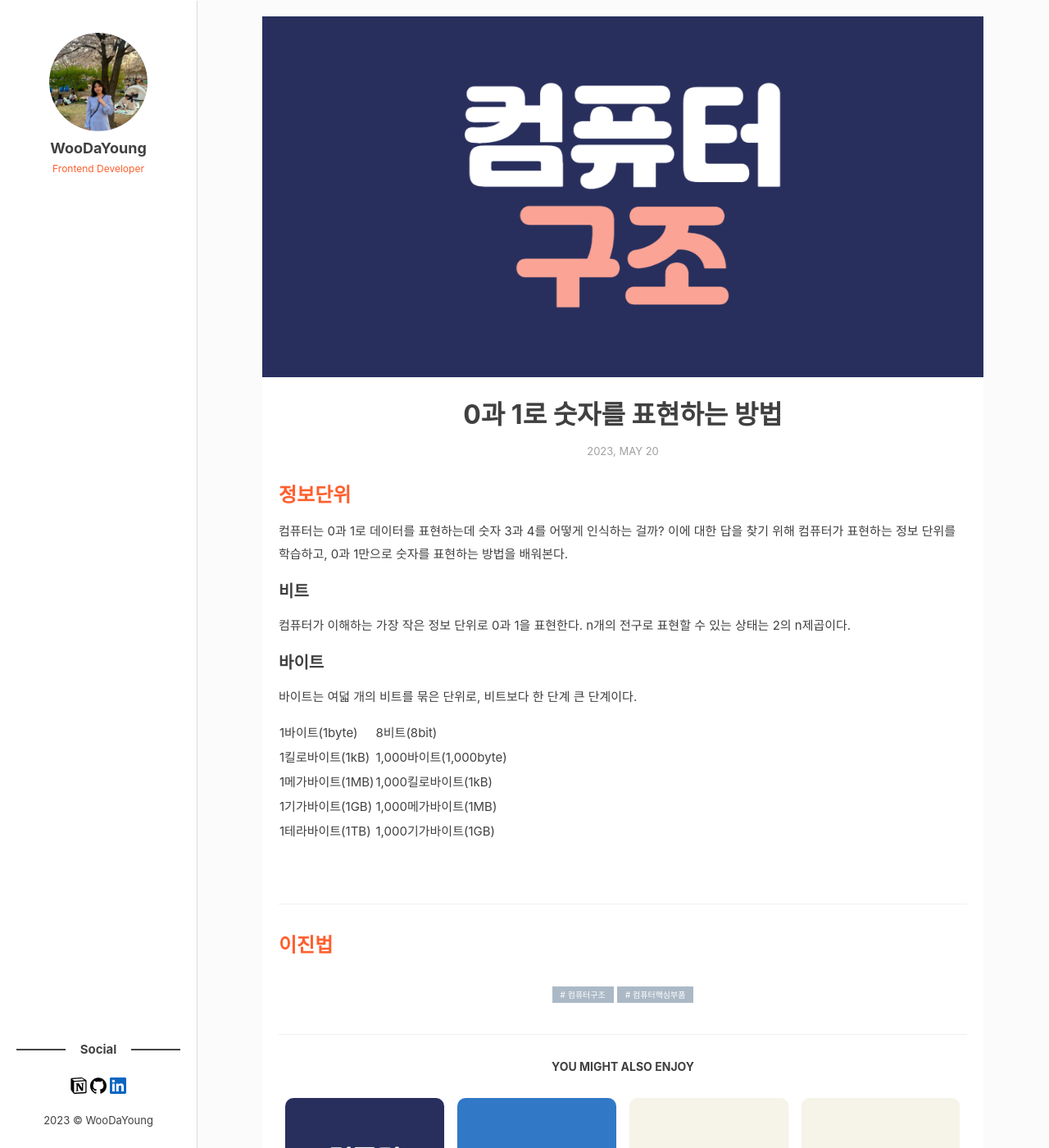
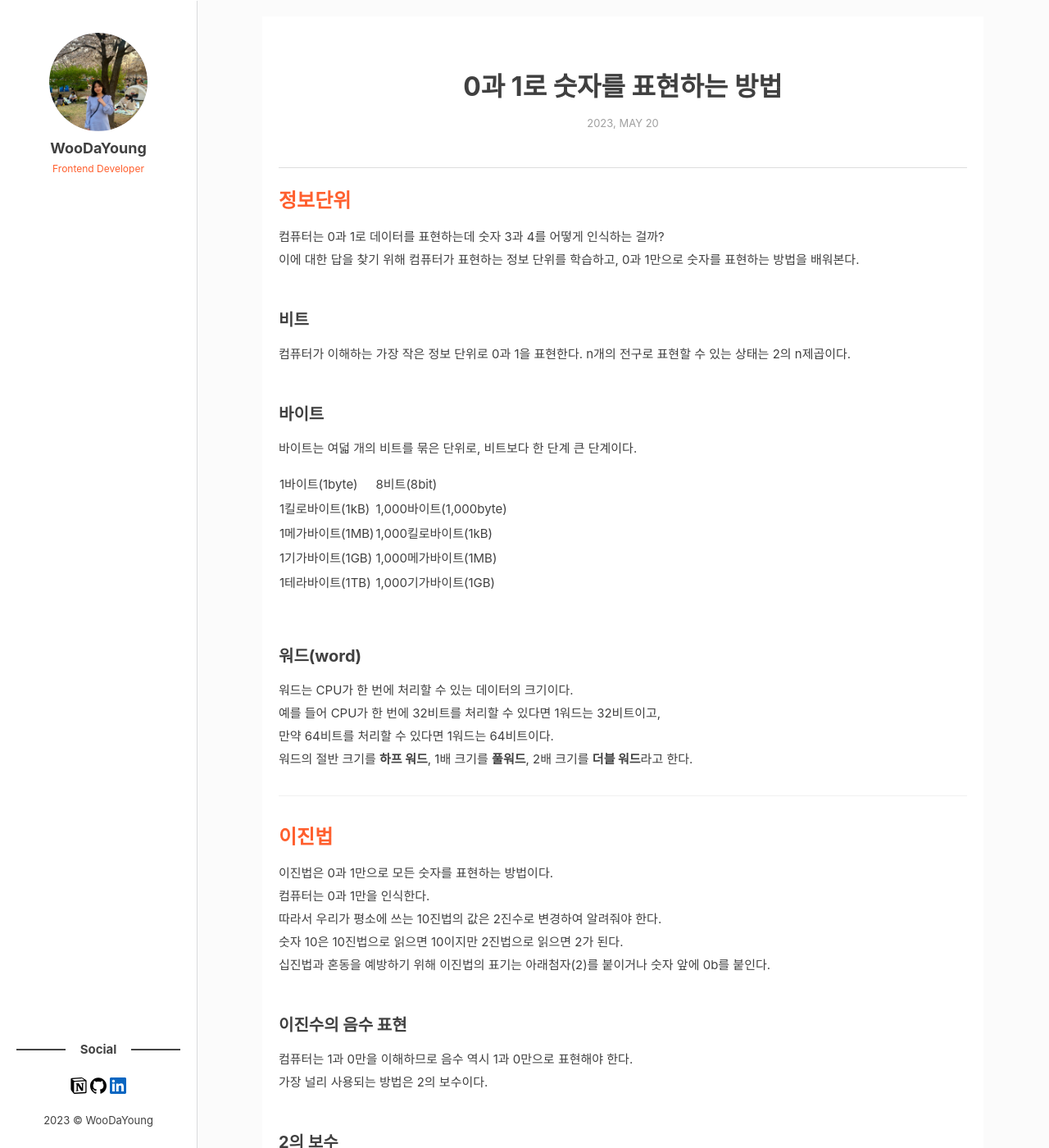
Before and after one commit to DaYoung-woo/DaYoung-woo.github.io, a Jekyll site: the page built from _posts/2023-05-20-0과-1로-숫자를-표현하는-방법.md, in a window 1280 px wide and 1400 px high. Shown: the whole window at 82% size. Built offline with Jekyll 4.4.1, drawn with Linux system fonts in a browser that asks for light colours; some web fonts are replaced; some of the changed text lies outside the part shown.

Commit message:
SVG 파일 글 업로드

```diff
--- a/_layouts/post.html
+++ b/_layouts/post.html
@@ -15,10 +15,10 @@
         </div>
       </div>
     </header>
-    {% if page.image %}
+    <!-- {% if page.image %}
     <div class="c-article__image o-opacity" style="background-image: url( {{"/images/" | prepend: site.baseurl | append : page.image}} )"></div>
     {% else %}
-    {% endif %}
+    {% endif %} -->
     <div class="c-wrap-content">
       <header class="c-article__header">
         <h1 class="c-article__title">{{page.title}}</h1>
--- a/_posts/2023-05-18-컴퓨터-구조의-큰-그림.markdown
+++ b/_posts/2023-05-18-컴퓨터-구조의-큰-그림.markdown
@@ -1,7 +1,7 @@
 ---
 layout: post
 title: 컴퓨터 구조의 큰 그림
-image: computer_architecture.png
+image: computer_architecture_logo.png
 excerpt: 컴퓨터 구조의 큰 그림
 categories: 컴퓨터구조
 tags: [컴퓨터구조, 컴퓨터핵심부품]
--- a/_posts/2023-05-20-0과-1로-숫자를-표현하는-방법.md
+++ b/_posts/2023-05-20-0과-1로-숫자를-표현하는-방법.md
@@ -1,22 +1,23 @@
 ---
 layout: post
 title: 0과 1로 숫자를 표현하는 방법
-image: computer_architecture.png
+image: computer_architecture_logo.png
 excerpt: 0과 1로 숫자를 표현하는 방법
 categories: 컴퓨터구조
-tags: [컴퓨터구조, 컴퓨터핵심부품]
+tags: [비트, 바이트, 이진법]
 ---
 
 ### 정보단위
 
 컴퓨터는 0과 1로 데이터를 표현하는데 숫자 3과 4를 어떻게 인식하는 걸까?
 이에 대한 답을 찾기 위해 컴퓨터가 표현하는 정보 단위를 학습하고, 0과 1만으로 숫자를 표현하는 방법을 배워본다.
-
+<br />
 
 #### 비트
 
 컴퓨터가 이해하는 가장 작은 정보 단위로 0과 1을 표현한다.
 n개의 전구로 표현할 수 있는 상태는 2의 n제곱이다.
+<br />
 
 #### 바이트
 
@@ -31,6 +32,85 @@
 
 <br/>
 
+#### 워드(word)
+
+워드는 CPU가 한 번에 처리할 수 있는 데이터의 크기이다.
+예를 들어 CPU가 한 번에 32비트를 처리할 수 있다면 1워드는 32비트이고,
+만약 64비트를 처리할 수 있다면 1워드는 64비트이다.
+워드의 절반 크기를 **하프 워드**, 1배 크기를 **풀워드**, 2배 크기를 **더블 워드**라고 한다.
+
 ---
 
 ### 이진법
+
+이진법은 0과 1만으로 모든 숫자를 표현하는 방법이다.
+컴퓨터는 0과 1만을 인식한다.
+따라서 우리가 평소에 쓰는 10진법의 값은 2진수로 변경하여 알려줘야 한다.
+숫자 10은 10진법으로 읽으면 10이지만 2진법으로 읽으면 2가 된다.
+십진법과 혼동을 예방하기 위해 이진법의 표기는 아래첨자(2)를 붙이거나 숫자 앞에 0b를 붙인다.
+<br/>
+
+#### 이진수의 음수 표현
+
+컴퓨터는 1과 0만을 이해하므로 음수 역시 1과 0만으로 표현해야 한다.
+가장 널리 사용되는 방법은 2의 보수이다.
+<br/>
+
+#### 2의 보수
+
+이미지 1
+
+2의 보수는 '어떤 수를 그보다 큰 2의 n제곱에서 뺀 값'을 의미한다.
+쉽게 구하는 방법은 '모든 0과 1을 뒤집고 1을 더한 값'이라고 생각하면 된다.
+
+이미지 2
+
+어떤 수의 음수를 구하고 다시 음수를 구하면 처음 그 수가 된다.
+2의 보수 역시 2번 구하면 처음 수가 된다.
+-10(₂)와 십진수 2를 표현하기 위한 양수로서 10(₂)은 구분하기 어렵다.
+그래서 컴퓨터 내부에서 이 수가 양수인지 음수인지 판단하기 위해 플래그를 사용한다.
+<br/>
+
+#### 2의 보수 표현의 한계
+
+이미지3
+
+n비트로는 -2의 n제곱과 2의 n제곱이라는 수를 동시에 표현할 수 없다.
+<br/>
+
+---
+
+### 십육진법
+
+십육진법은 수가 15를 넘어가는 시점에 자리 올림을 하는 숫자 표현 방식이다.
+십진법과 혼동을 예방하기 위해 십육진법의 표기는 아래첨자(16)를 붙이거나 숫자 앞에 0x를 붙인다.
+십육진수는 이진수로, 이진수는 십육진수로 변환하기 쉽기 때문에 자주 사용된다.
+
+| **십진수** | **십육진수** |
+| 0 | 0 |
+| 1 | 1 |
+| 2 | 2 |
+| 3 | 3 |
+| 4 | 4 |
+| 5 | 5 |
+| 6 | 6 |
+| 7 | 7 |
+| 8 | 8 |
+| 9 | 9 |
+| 10 | A |
+| 11 | B |
+| 12 | C |
+| 13 | D |
+| 14 | E |
+| 15 | F |
+| 16 | 10 |
+
+<br />
+
+#### 십육진수를 이진수로 변환하기
+
+십육진수를 이루는 숫자 하나를  이진수로 표현하려면 4비트가 필요하다.
+2의 4제곱은 16이기 때문이다.
+16진수의 1자리수마다 4비트의 2진수로 구성하고 이어 붙이면 16진수를 2진수로 변환할 수 있다.
+
+이미지 4
--- a/_sass/5-components/_article-page.scss
+++ b/_sass/5-components/_article-page.scss
@@ -24,13 +24,16 @@
   &:after {
     content: "";
     display: block;
-    padding-top: 50%;
+    padding-top: 10%;
   }
 }
 
 .c-article__header {
+  padding-top: 40px;
+  padding-bottom: 40px;
   margin-bottom: 20px;
   text-align: center;
+  border-bottom: 1px solid #ddd;
   .c-article__title {
     margin-bottom: 10px;
   }
```
Also changed, not shown: _posts/2023-05-21-svg-파일-색상-변경.md (added, +43 -0 lines), _sass/5-components/css_logo.png (added), images/computer_architecture.png, images/computer_architecture_logo.png (added), images/css_logo.png (added), 1 other file.
